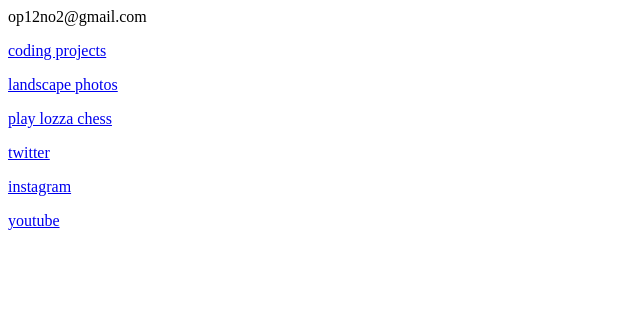
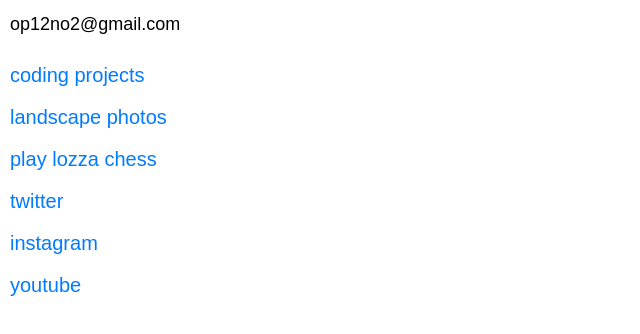
Before and after one commit to op12no2/me, a plain HTML site: page index.htm in a window 1280 px wide. Shown: the whole page, without its empty margins (0-640 px from the left). Drawn offline with Linux system fonts and the light colour scheme.

Commit message:
Update index.htm

```diff
--- a/index.htm
+++ b/index.htm
@@ -1,11 +1,41 @@
 <html>
+  <head>
+    <meta name="viewport" content="width=device-width, initial-scale=1.0">
+    <style>
+      body {
+        font-family: Arial, sans-serif;
+        font-size: 18px; /* Base font size */
+        line-height: 1.6;
+        padding: 10px;
+        margin: 0;
+      }
+
+      a {
+        display: block;
+        margin: 10px 0;
+        text-decoration: none;
+        color: #007BFF; /* Link color */
+        font-size: 20px; /* Link font size */
+      }
+
+      a:hover {
+        text-decoration: underline;
+      }
+
+      span {
+        font-size: 18px; /* Email font size */
+        display: block;
+        margin-bottom: 20px;
+      }
+    </style>
+  </head>
   <body>
-    <p></p><span>op12no2@gmail.com</span>
-    <p><a href="https://github.com/op12no2?tab=repositories">coding projects</a>
-    <p><a href="https://photos.app.goo.gl/5ma1myiAWGKshtVJ6">landscape photos</a>
-    <p><a href="https://op12no2.github.io/lozza-ui/play.htm">play lozza chess</a>
-    <p><a href="https://twitter.com/colintomjenkins">twitter</a>
-    <p><a href="https://instagram.com/colintomjenkins">instagram</a>
-    <p><a href="https://youtube.com/@colintomjenkins">youtube</a>
+    <span>op12no2@gmail.com</span>
+    <a href="https://github.com/op12no2?tab=repositories">coding projects</a>
+    <a href="https://photos.app.goo.gl/5ma1myiAWGKshtVJ6">landscape photos</a>
+    <a href="https://op12no2.github.io/lozza-ui/play.htm">play lozza chess</a>
+    <a href="https://twitter.com/colintomjenkins">twitter</a>
+    <a href="https://instagram.com/colintomjenkins">instagram</a>
+    <a href="https://youtube.com/@colintomjenkins">youtube</a>
   </body>
 </html>
```
